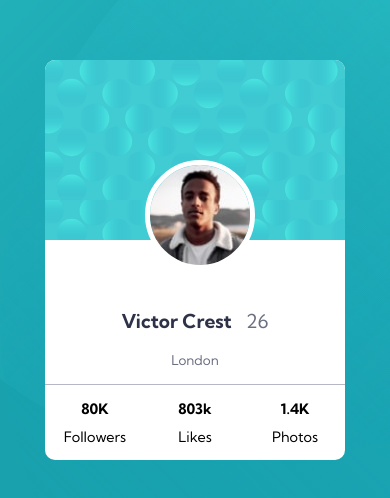
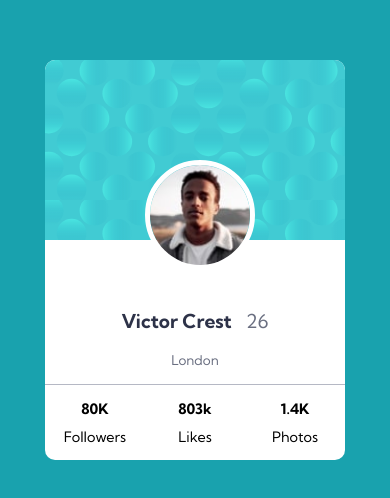
Before and after one commit to tomastk/practice-profile-card, a plain HTML site: page index.html in a window 390 px wide. Shown: the part 170-668 px from the top of the page. Drawn offline with Linux system fonts and the light colour scheme.

Commit message:
Haciendo el responsive de la web

```diff
--- a/css/styles.css
+++ b/css/styles.css
@@ -105,13 +105,8 @@ main {
 
 @media screen and (max-width: 500px){
   html::after, html::before{
-    position: fixed;
-    z-index: -10000;
-  }
-
-  html::before{
-    top: 0;
-    left: 0;
+    width: 0;
+    height: 0;
   }
 
   main{
```
